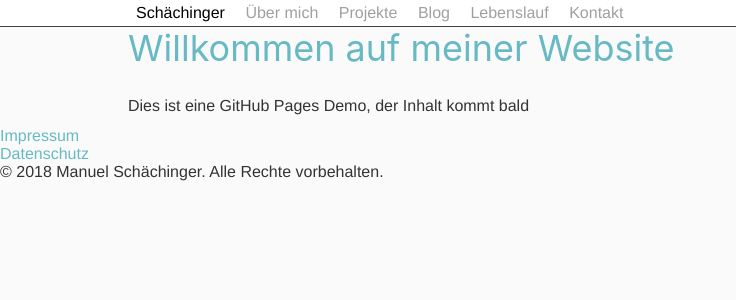
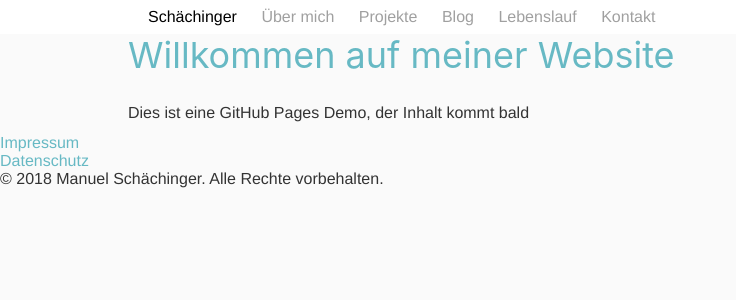
Before and after one commit to schaechinger/schaechinger.github.io, a Jekyll site: the page built from index.html, in a window 1280 px wide. Shown: the top 300 px of the page, without its empty margins (0-736 px from the left). Built offline with Jekyll 4.4.1, drawn with Linux system fonts in a browser that asks for light colours; some web fonts are replaced.

Commit message:
nav scroll style

```diff
--- a/_sass/modules/_header.scss
+++ b/_sass/modules/_header.scss
@@ -2,17 +2,22 @@
   @include clearfix;
 
   background-color: $white;
-  border-bottom: 1px solid $gray-dark;
   color: $white;
   font-family: 'ClearSans-Bk', $font-stack-helvetica;
   width: 100%;
 
   nav {
     @include outer-container;
+    overflow: hidden;
+
+    ul {
+      overflow-x: scroll;
+      padding: 0 0.625rem;
+      white-space: nowrap;
 
       li {
         display: inline-block;
-      padding: 0.25rem 0.5rem;
+        padding: 0.5rem 0.625rem;
 
         &.active {
           a {
@@ -31,3 +36,4 @@
       }
     }
   }
+}
```
Lines whose indentation alone changed are shown as unchanged.
